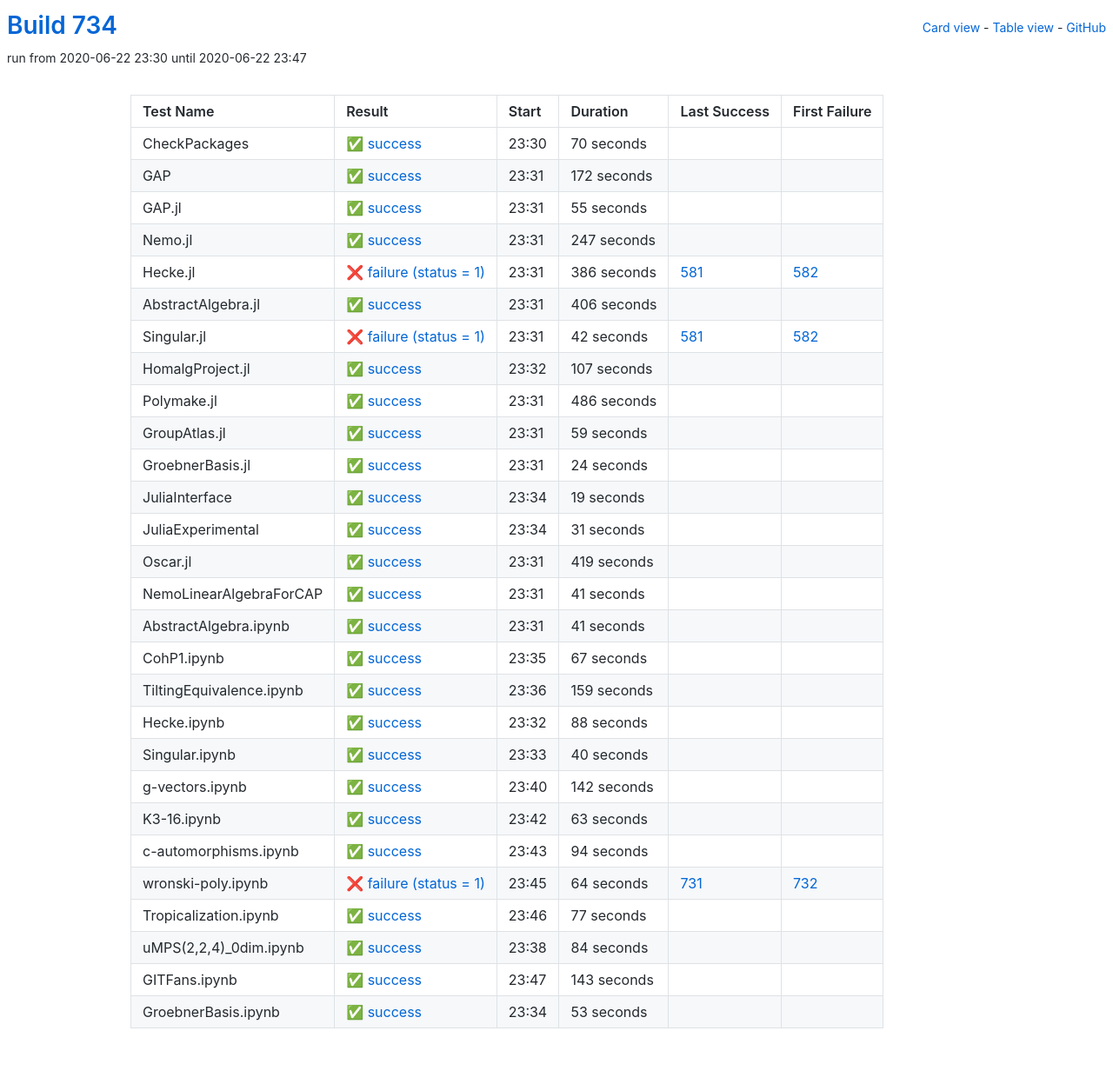
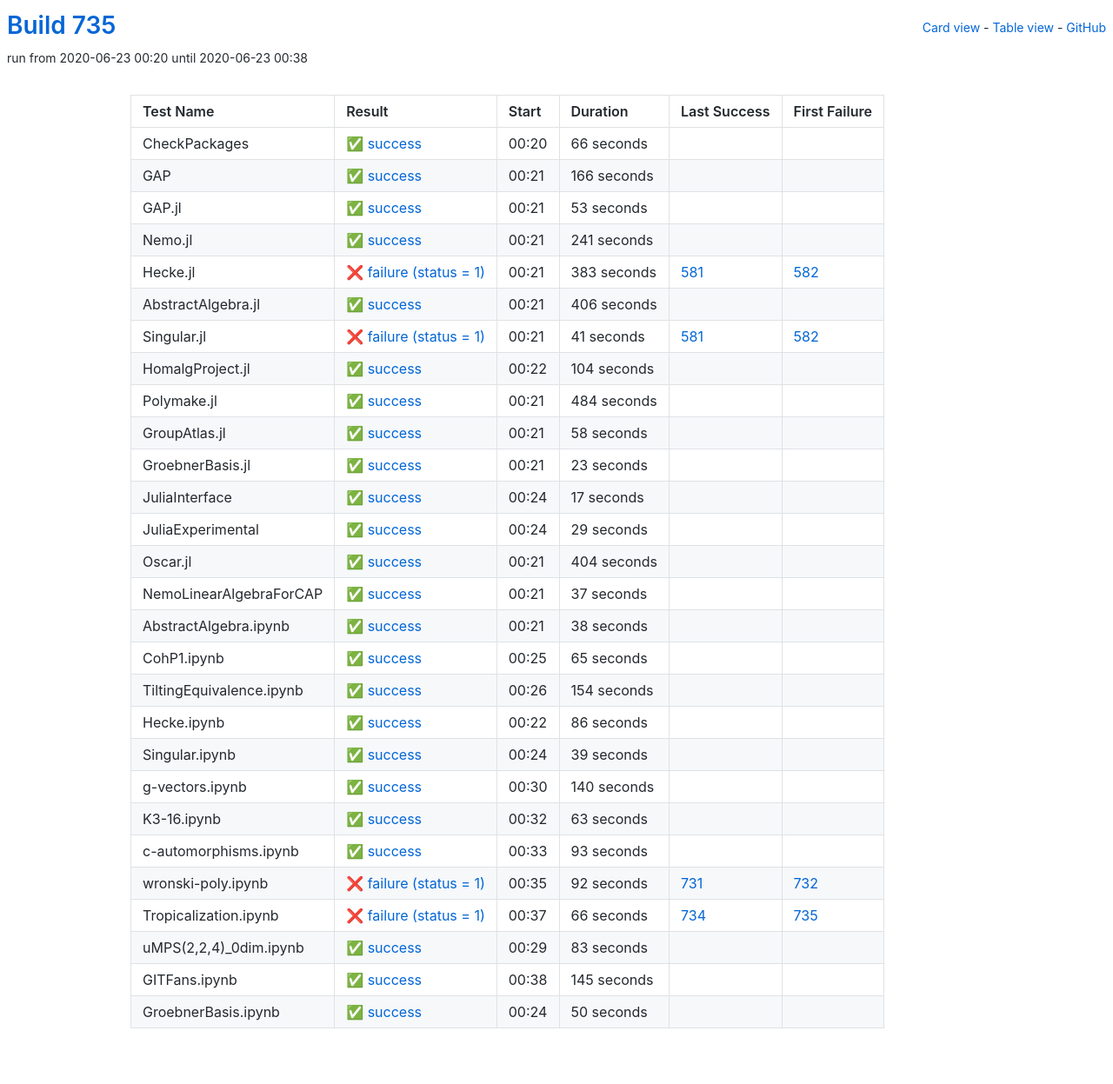
Before and after one commit to oscar-system/oscar-ci-status-1.4, a Jekyll site: the page built from table.html, in a window 1280 px wide. Shown: the whole page at 87% size. Built offline with Jekyll 4.4.1, drawn with Linux system fonts in a browser that asks for light colours.

Commit message:
Build #735

```diff
--- a/_data/ci.yml
+++ b/_data/ci.yml
@@ -1,6 +1,6 @@
 ---
-build: 734
-build_url: https://oscarci.mathematik.uni-kl.de/job/oscar-julia-1.4/734/
+build: 735
+build_url: https://oscarci.mathematik.uni-kl.de/job/oscar-julia-1.4/735/
 job: oscar-julia-1.4
 organization: oscar-system
 repo: oscar-ci-status-1.4
@@ -8,68 +8,68 @@ repourl: https://github.com/oscar-system/oscar-ci-status-1.4
 tests:
 - name: CheckPackages
   id: checkpackages
-  log: https://oscarci.mathematik.uni-kl.de/job/oscar-julia-1.4/734/artifact/logs/build-734/CheckPackages.log
-  start: 2020-06-22 23:30
+  log: https://oscarci.mathematik.uni-kl.de/job/oscar-julia-1.4/735/artifact/logs/build-735/CheckPackages.log
+  start: 2020-06-23 00:20
   success: true
   exitcode: 0
   status: success
-  duration: 70
+  duration: 66
   last_success: false
   last_success_url:
   first_failure: false
   first_failure_url:
 - name: GAP
   id: gap
-  log: https://oscarci.mathematik.uni-kl.de/job/oscar-julia-1.4/734/artifact/logs/build-734/GAP.log
-  start: 2020-06-22 23:31
+  log: https://oscarci.mathematik.uni-kl.de/job/oscar-julia-1.4/735/artifact/logs/build-735/GAP.log
+  start: 2020-06-23 00:21
   success: true
   exitcode: 0
   status: success
-  duration: 172
+  duration: 166
   last_success: false
   last_success_url:
   first_failure: false
   first_failure_url:
 - name: GAP.jl
   id: gap-jl
-  log: https://oscarci.mathematik.uni-kl.de/job/oscar-julia-1.4/734/artifact/logs/build-734/GAP.jl.log
-  start: 2020-06-22 23:31
+  log: https://oscarci.mathematik.uni-kl.de/job/oscar-julia-1.4/735/artifact/logs/build-735/GAP.jl.log
+  start: 2020-06-23 00:21
   success: true
   exitcode: 0
   status: success
-  duration: 55
+  duration: 53
   last_success: false
   last_success_url:
   first_failure: false
   first_failure_url:
 - name: Nemo.jl
   id: nemo-jl
-  log: https://oscarci.mathematik.uni-kl.de/job/oscar-julia-1.4/734/artifact/logs/build-734/Nemo.jl.log
-  start: 2020-06-22 23:31
+  log: https://oscarci.mathematik.uni-kl.de/job/oscar-julia-1.4/735/artifact/logs/build-735/Nemo.jl.log
+  start: 2020-06-23 00:21
   success: true
   exitcode: 0
   status: success
-  duration: 247
+  duration: 241
   last_success: false
   last_success_url:
   first_failure: false
   first_failure_url:
 - name: Hecke.jl
   id: hecke-jl
-  log: https://oscarci.mathematik.uni-kl.de/job/oscar-julia-1.4/734/artifact/logs/build-734/Hecke.jl.log
-  start: 2020-06-22 23:31
+  log: https://oscarci.mathematik.uni-kl.de/job/oscar-julia-1.4/735/artifact/logs/build-735/Hecke.jl.log
+  start: 2020-06-23 00:21
   success: false
   exitcode: 1
   status: failure
-  duration: 386
+  duration: 383
   last_success: 581
   last_success_url: https://oscarci.mathematik.uni-kl.de/job/oscar-julia-1.4/581/
   first_failure: 582
   first_failure_url: https://oscarci.mathematik.uni-kl.de/job/oscar-julia-1.4/582/
 - name: AbstractAlgebra.jl
   id: abstractalgebra-jl
-  log: https://oscarci.mathematik.uni-kl.de/job/oscar-julia-1.4/734/artifact/logs/build-734/AbstractAlgebra.jl.log
-  start: 2020-06-22 23:31
+  log: https://oscarci.mathematik.uni-kl.de/job/oscar-julia-1.4/735/artifact/logs/build-735/AbstractAlgebra.jl.log
+  start: 2020-06-23 00:21
   success: true
   exitcode: 0
   status: success
@@ -80,188 +80,188 @@ tests:
   first_failure_url:
 - name: Singular.jl
   id: singular-jl
-  log: https://oscarci.mathematik.uni-kl.de/job/oscar-julia-1.4/734/artifact/logs/build-734/Singular.jl.log
-  start: 2020-06-22 23:31
+  log: https://oscarci.mathematik.uni-kl.de/job/oscar-julia-1.4/735/artifact/logs/build-735/Singular.jl.log
+  start: 2020-06-23 00:21
   success: false
   exitcode: 1
   status: failure
-  duration: 42
+  duration: 41
   last_success: 581
   last_success_url: https://oscarci.mathematik.uni-kl.de/job/oscar-julia-1.4/581/
   first_failure: 582
   first_failure_url: https://oscarci.mathematik.uni-kl.de/job/oscar-julia-1.4/582/
 - name: HomalgProject.jl
   id: homalgproject-jl
-  log: https://oscarci.mathematik.uni-kl.de/job/oscar-julia-1.4/734/artifact/logs/build-734/HomalgProject.jl.log
-  start: 2020-06-22 23:32
+  log: https://oscarci.mathematik.uni-kl.de/job/oscar-julia-1.4/735/artifact/logs/build-735/HomalgProject.jl.log
+  start: 2020-06-23 00:22
   success: true
   exitcode: 0
   status: success
-  duration: 107
+  duration: 104
   last_success: false
   last_success_url:
   first_failure: false
   first_failure_url:
 - name: Polymake.jl
   id: polymake-jl
-  log: https://oscarci.mathematik.uni-kl.de/job/oscar-julia-1.4/734/artifact/logs/build-734/Polymake.jl.log
-  start: 2020-06-22 23:31
+  log: https://oscarci.mathematik.uni-kl.de/job/oscar-julia-1.4/735/artifact/logs/build-735/Polymake.jl.log
+  start: 2020-06-23 00:21
   success: true
   exitcode: 0
   status: success
-  duration: 486
+  duration: 484
   last_success: false
   last_success_url:
   first_failure: false
   first_failure_url:
 - name: GroupAtlas.jl
   id: groupatlas-jl
-  log: https://oscarci.mathematik.uni-kl.de/job/oscar-julia-1.4/734/artifact/logs/build-734/GroupAtlas.jl.log
-  start: 2020-06-22 23:31
+  log: https://oscarci.mathematik.uni-kl.de/job/oscar-julia-1.4/735/artifact/logs/build-735/GroupAtlas.jl.log
+  start: 2020-06-23 00:21
   success: true
   exitcode: 0
   status: success
-  duration: 59
+  duration: 58
   last_success: false
   last_success_url:
   first_failure: false
   first_failure_url:
 - name: GroebnerBasis.jl
   id: groebnerbasis-jl
-  log: https://oscarci.mathematik.uni-kl.de/job/oscar-julia-1.4/734/artifact/logs/build-734/GroebnerBasis.jl.log
-  start: 2020-06-22 23:31
+  log: https://oscarci.mathematik.uni-kl.de/job/oscar-julia-1.4/735/artifact/logs/build-735/GroebnerBasis.jl.log
+  start: 2020-06-23 00:21
   success: true
   exitcode: 0
   status: success
-  duration: 24
+  duration: 23
   last_success: false
   last_success_url:
   first_failure: false
   first_failure_url:
 - name: JuliaInterface
   id: juliainterface
-  log: https://oscarci.mathematik.uni-kl.de/job/oscar-julia-1.4/734/artifact/logs/build-734/JuliaInterface.log
-  start: 2020-06-22 23:34
+  log: https://oscarci.mathematik.uni-kl.de/job/oscar-julia-1.4/735/artifact/logs/build-735/JuliaInterface.log
+  start: 2020-06-23 00:24
   success: true
   exitcode: 0
   status: success
-  duration: 19
+  duration: 17
   last_success: false
   last_success_url:
   first_failure: false
   first_failure_url:
 - name: JuliaExperimental
   id: juliaexperimental
-  log: https://oscarci.mathematik.uni-kl.de/job/oscar-julia-1.4/734/artifact/logs/build-734/JuliaExperimental.log
-  start: 2020-06-22 23:34
+  log: https://oscarci.mathematik.uni-kl.de/job/oscar-julia-1.4/735/artifact/logs/build-735/JuliaExperimental.log
+  start: 2020-06-23 00:24
   success: true
   exitcode: 0
   status: success
-  duration: 31
+  duration: 29
   last_success: false
   last_success_url:
   first_failure: false
   first_failure_url:
 - name: Oscar.jl
   id: oscar-jl
-  log: https://oscarci.mathematik.uni-kl.de/job/oscar-julia-1.4/734/artifact/logs/build-734/Oscar.jl.log
-  start: 2020-06-22 23:31
+  log: https://oscarci.mathematik.uni-kl.de/job/oscar-julia-1.4/735/artifact/logs/build-735/Oscar.jl.log
+  start: 2020-06-23 00:21
   success: true
   exitcode: 0
   status: success
-  duration: 419
+  duration: 404
   last_success: false
   last_success_url:
   first_failure: false
   first_failure_url:
 - name: NemoLinearAlgebraForCAP
   id: nemolinearalgebraforcap
-  log: https://oscarci.mathematik.uni-kl.de/job/oscar-julia-1.4/734/artifact/logs/build-734/NemoLinearAlgebraForCAP.log
-  start: 2020-06-22 23:31
+  log: https://oscarci.mathematik.uni-kl.de/job/oscar-julia-1.4/735/artifact/logs/build-735/NemoLinearAlgebraForCAP.log
+  start: 2020-06-23 00:21
   success: true
   exitcode: 0
   status: success
-  duration: 41
+  duration: 37
   last_success: false
   last_success_url:
   first_failure: false
   first_failure_url:
 - name: AbstractAlgebra.ipynb
   id: abstractalgebra-ipynb
-  log: https://oscarci.mathematik.uni-kl.de/job/oscar-julia-1.4/734/artifact/logs/build-734/AbstractAlgebra.ipynb.log
-  start: 2020-06-22 23:31
+  log: https://oscarci.mathematik.uni-kl.de/job/oscar-julia-1.4/735/artifact/logs/build-735/AbstractAlgebra.ipynb.log
+  start: 2020-06-23 00:21
   success: true
   exitcode: 0
   status: success
-  duration: 41
+  duration: 38
   last_success: false
   last_success_url:
   first_failure: false
   first_failure_url:
 - name: CohP1.ipynb
   id: cohp1-ipynb
-  log: https://oscarci.mathematik.uni-kl.de/job/oscar-julia-1.4/734/artifact/logs/build-734/CohP1.ipynb.log
-  start: 2020-06-22 23:35
+  log: https://oscarci.mathematik.uni-kl.de/job/oscar-julia-1.4/735/artifact/logs/build-735/CohP1.ipynb.log
+  start: 2020-06-23 00:25
   success: true
   exitcode: 0
   status: success
-  duration: 67
+  duration: 65
   last_success: false
   last_success_url:
   first_failure: false
   first_failure_url:
 - name: TiltingEquivalence.ipynb
   id: tiltingequivalence-ipynb
-  log: https://oscarci.mathematik.uni-kl.de/job/oscar-julia-1.4/734/artifact/logs/build-734/TiltingEquivalence.ipynb.log
-  start: 2020-06-22 23:36
+  log: https://oscarci.mathematik.uni-kl.de/job/oscar-julia-1.4/735/artifact/logs/build-735/TiltingEquivalence.ipynb.log
+  start: 2020-06-23 00:26
   success: true
   exitcode: 0
   status: success
-  duration: 159
+  duration: 154
   last_success: false
   last_success_url:
   first_failure: false
   first_failure_url:
 - name: Hecke.ipynb
   id: hecke-ipynb
-  log: https://oscarci.mathematik.uni-kl.de/job/oscar-julia-1.4/734/artifact/logs/build-734/Hecke.ipynb.log
-  start: 2020-06-22 23:32
+  log: https://oscarci.mathematik.uni-kl.de/job/oscar-julia-1.4/735/artifact/logs/build-735/Hecke.ipynb.log
+  start: 2020-06-23 00:22
   success: true
   exitcode: 0
   status: success
-  duration: 88
+  duration: 86
   last_success: false
   last_success_url:
   first_failure: false
   first_failure_url:
 - name: Singular.ipynb
   id: singular-ipynb
-  log: https://oscarci.mathematik.uni-kl.de/job/oscar-julia-1.4/734/artifact/logs/build-734/Singular.ipynb.log
-  start: 2020-06-22 23:33
+  log: https://oscarci.mathematik.uni-kl.de/job/oscar-julia-1.4/735/artifact/logs/build-735/Singular.ipynb.log
+  start: 2020-06-23 00:24
   success: true
   exitcode: 0
   status: success
-  duration: 40
+  duration: 39
   last_success: false
   last_success_url:
   first_failure: false
   first_failure_url:
 - name: g-vectors.ipynb
   id: g-vectors-ipynb
-  log: https://oscarci.mathematik.uni-kl.de/job/oscar-julia-1.4/734/artifact/logs/build-734/g-vectors.ipynb.log
-  start: 2020-06-22 23:40
+  log: https://oscarci.mathematik.uni-kl.de/job/oscar-julia-1.4/735/artifact/logs/build-735/g-vectors.ipynb.log
+  start: 2020-06-23 00:30
   success: true
   exitcode: 0
   status: success
-  duration: 142
+  duration: 140
   last_success: false
   last_success_url:
   first_failure: false
   first_failure_url:
 - name: K3-16.ipynb
   id: k3-16-ipynb
-  log: https://oscarci.mathematik.uni-kl.de/job/oscar-julia-1.4/734/artifact/logs/build-734/K3-16.ipynb.log
-  start: 2020-06-22 23:42
+  log: https://oscarci.mathematik.uni-kl.de/job/oscar-julia-1.4/735/artifact/logs/build-735/K3-16.ipynb.log
+  start: 2020-06-23 00:32
   success: true
   exitcode: 0
   status: success
@@ -272,72 +272,72 @@ tests:
   first_failure_url:
 - name: c-automorphisms.ipynb
   id: c-automorphisms-ipynb
-  log: https://oscarci.mathematik.uni-kl.de/job/oscar-julia-1.4/734/artifact/logs/build-734/c-automorphisms.ipynb.log
-  start: 2020-06-22 23:43
+  log: https://oscarci.mathematik.uni-kl.de/job/oscar-julia-1.4/735/artifact/logs/build-735/c-automorphisms.ipynb.log
+  start: 2020-06-23 00:33
   success: true
   exitcode: 0
   status: success
-  duration: 94
+  duration: 93
   last_success: false
   last_success_url:
   first_failure: false
   first_failure_url:
 - name: wronski-poly.ipynb
   id: wronski-poly-ipynb
-  log: https://oscarci.mathematik.uni-kl.de/job/oscar-julia-1.4/734/artifact/logs/build-734/wronski-poly.ipynb.log
-  start: 2020-06-22 23:45
+  log: https://oscarci.mathematik.uni-kl.de/job/oscar-julia-1.4/735/artifact/logs/build-735/wronski-poly.ipynb.log
+  start: 2020-06-23 00:35
   success: false
   exitcode: 1
   status: failure
-  duration: 64
+  duration: 92
   last_success: 731
   last_success_url: https://oscarci.mathematik.uni-kl.de/job/oscar-julia-1.4/731/
   first_failure: 732
   first_failure_url: https://oscarci.mathematik.uni-kl.de/job/oscar-julia-1.4/732/
 - name: Tropicalization.ipynb
   id: tropicalization-ipynb
-  log: https://oscarci.mathematik.uni-kl.de/job/oscar-julia-1.4/734/artifact/logs/build-734/Tropicalization.ipynb.log
-  start: 2020-06-22 23:46
+  log: https://oscarci.mathematik.uni-kl.de/job/oscar-julia-1.4/735/artifact/logs/build-735/Tropicalization.ipynb.log
+  start: 2020-06-23 00:37
+  success: false
+  exitcode: 1
+  status: failure
+  duration: 66
+  last_success: 734
+  last_success_url: https://oscarci.mathematik.uni-kl.de/job/oscar-julia-1.4/734/
+  first_failure: 735
+  first_failure_url: https://oscarci.mathematik.uni-kl.de/job/oscar-julia-1.4/735/
+- name: uMPS(2,2,4)_0dim.ipynb
+  id: umps-2-2-4-0dim-ipynb
+  log: https://oscarci.mathematik.uni-kl.de/job/oscar-julia-1.4/735/artifact/logs/build-735/uMPS-2-2-4-_0dim.ipynb.log
+  start: 2020-06-23 00:29
   success: true
   exitcode: 0
   status: success
-  duration: 77
-  last_success: false
-  last_success_url:
-  first_failure: false
-  first_failure_url:
-- name: uMPS(2,2,4)_0dim.ipynb
-  id: umps-2-2-4-0dim-ipynb
-  log: https://oscarci.mathematik.uni-kl.de/job/oscar-julia-1.4/734/artifact/logs/build-734/uMPS-2-2-4-_0dim.ipynb.log
-  start: 2020-06-22 23:38
-  success: true
-  exitcode: 0
-  status: success
-  duration: 84
+  duration: 83
   last_success: false
   last_success_url:
   first_failure: false
   first_failure_url:
 - name: GITFans.ipynb
   id: gitfans-ipynb
-  log: https://oscarci.mathematik.uni-kl.de/job/oscar-julia-1.4/734/artifact/logs/build-734/GITFans.ipynb.log
-  start: 2020-06-22 23:47
+  log: https://oscarci.mathematik.uni-kl.de/job/oscar-julia-1.4/735/artifact/logs/build-735/GITFans.ipynb.log
+  start: 2020-06-23 00:38
   success: true
   exitcode: 0
   status: success
-  duration: 143
+  duration: 145
   last_success: false
   last_success_url:
   first_failure: false
   first_failure_url:
 - name: GroebnerBasis.ipynb
   id: groebnerbasis-ipynb
-  log: https://oscarci.mathematik.uni-kl.de/job/oscar-julia-1.4/734/artifact/logs/build-734/GroebnerBasis.ipynb.log
-  start: 2020-06-22 23:34
+  log: https://oscarci.mathematik.uni-kl.de/job/oscar-julia-1.4/735/artifact/logs/build-735/GroebnerBasis.ipynb.log
+  start: 2020-06-23 00:24
   success: true
   exitcode: 0
   status: success
-  duration: 53
+  duration: 50
   last_success: false
   last_success_url:
   first_failure: false
```
Also changed, not shown: README.md.
